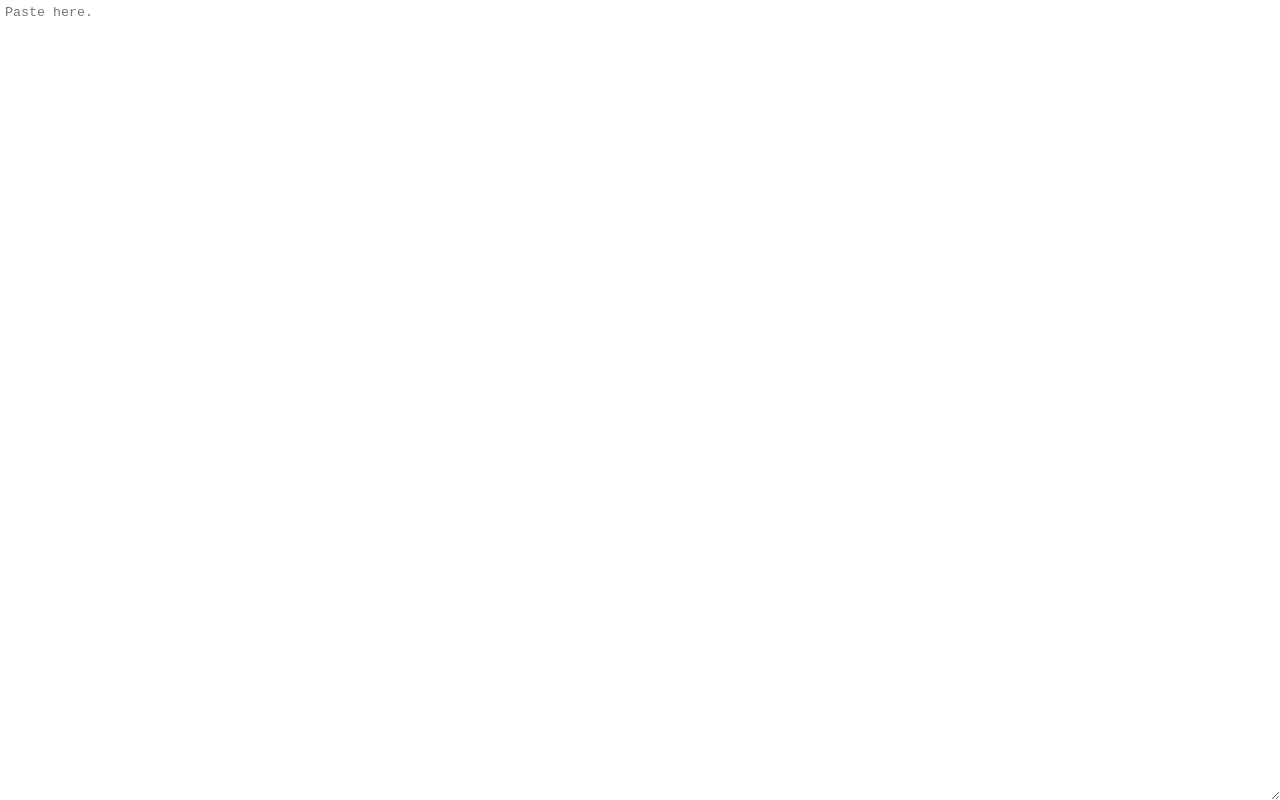
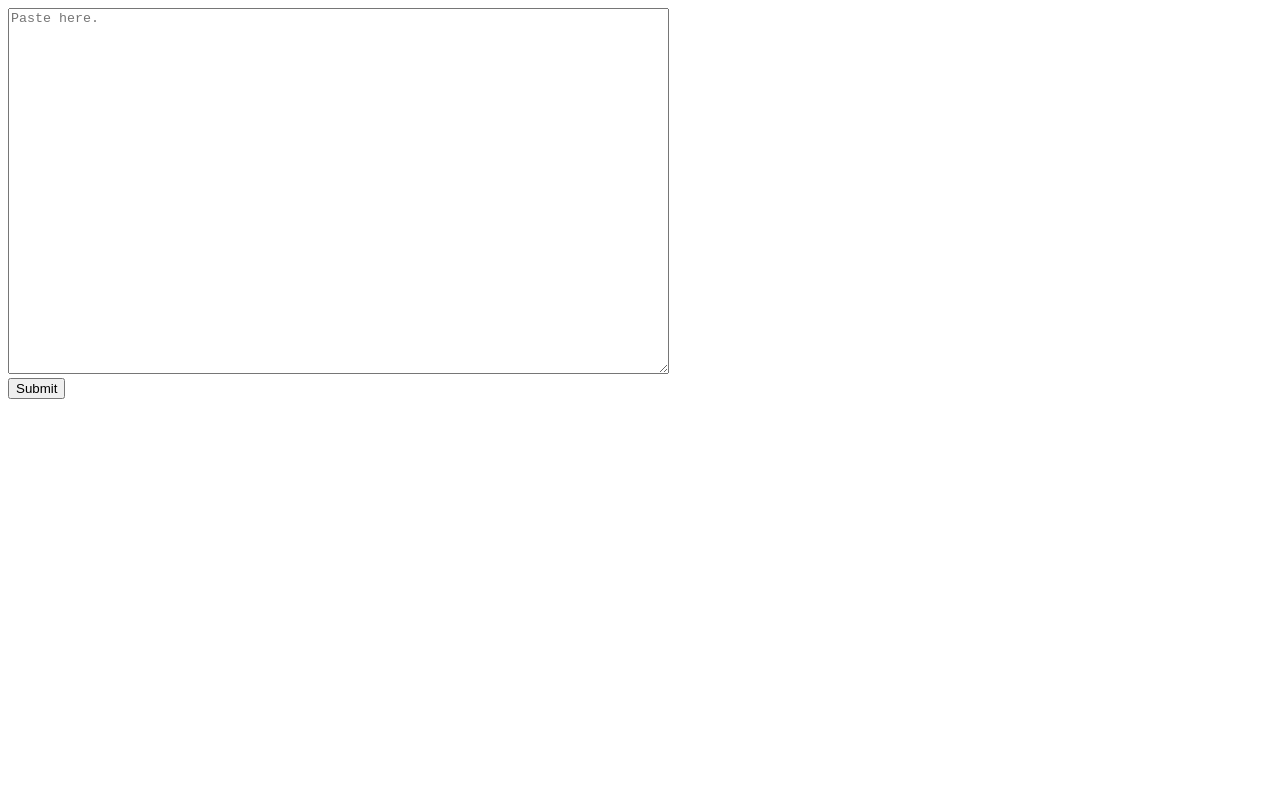
Before and after one commit to Semicolon314/drup, a website: page index.html in a window 1280 px wide. Drawn offline with Linux system fonts and the light colour scheme.

Commit message:
minimalize web interface

```diff
--- a/index.html
+++ b/index.html
@@ -2,35 +2,12 @@
 <html>
   <head>
     <title>drup</title>
-    <style>
-* {
-  margin: 0;
-  padding: 0;
-}
-body {
-}
-html, body, form {
-  height: 100%;
-}
-textarea {
-  display: block;
-  box-sizing: border-box;
-  outline: 0;
-  border: 0;
-  padding: 5px;
-  width: 100%;
-  height: 100%;
-}
-    </style>
   </head>
   <body>
-    <form id="submit_form" action="/" method="post" enctype="text/plain">
-      <textarea placeholder="Paste here."></textarea>
+    <form id="submit_form" action="/" method="post">
+      <textarea placeholder="Paste here." name="text" rows=24 cols=80></textarea>
+      <br>
+      <button type="submit">Submit</button>
     </form>
-    <script>
-      function submitForm() {
-        document.getElementById("submit_form").submit();
-      }
-    </script>
   </body>
 </html>
```
